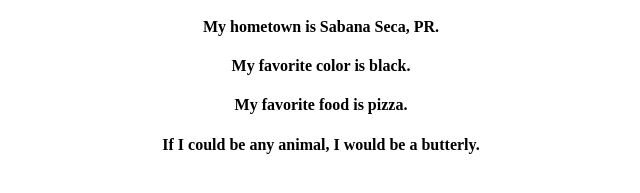
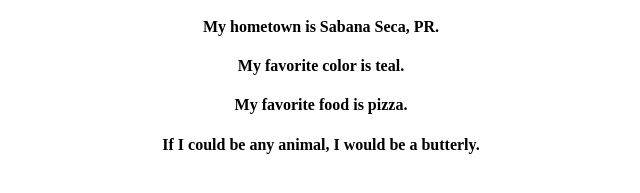
Before and after one commit to mjherr/my-first-repo, a plain HTML site: page index.html in a window 1280 px wide. Shown: the part 173-366 px from the top of the page, 319-959 px from the left. Drawn offline with Linux system fonts and the light colour scheme.

Commit message:
first commit

```diff
--- a/index.html
+++ b/index.html
@@ -12,7 +12,7 @@
                 <hr>
                 <h3>About Me:</h3>
                     <h4>My hometown is Sabana Seca, PR.</h4>
-                    <h4>My favorite color is black.</h4>
+                    <h4>My favorite color is teal.</h4>
                     <h4>My favorite food is pizza.</h4>
                     <h4>If I could be any animal, I would be a butterly.</h4>
             </div>
```
